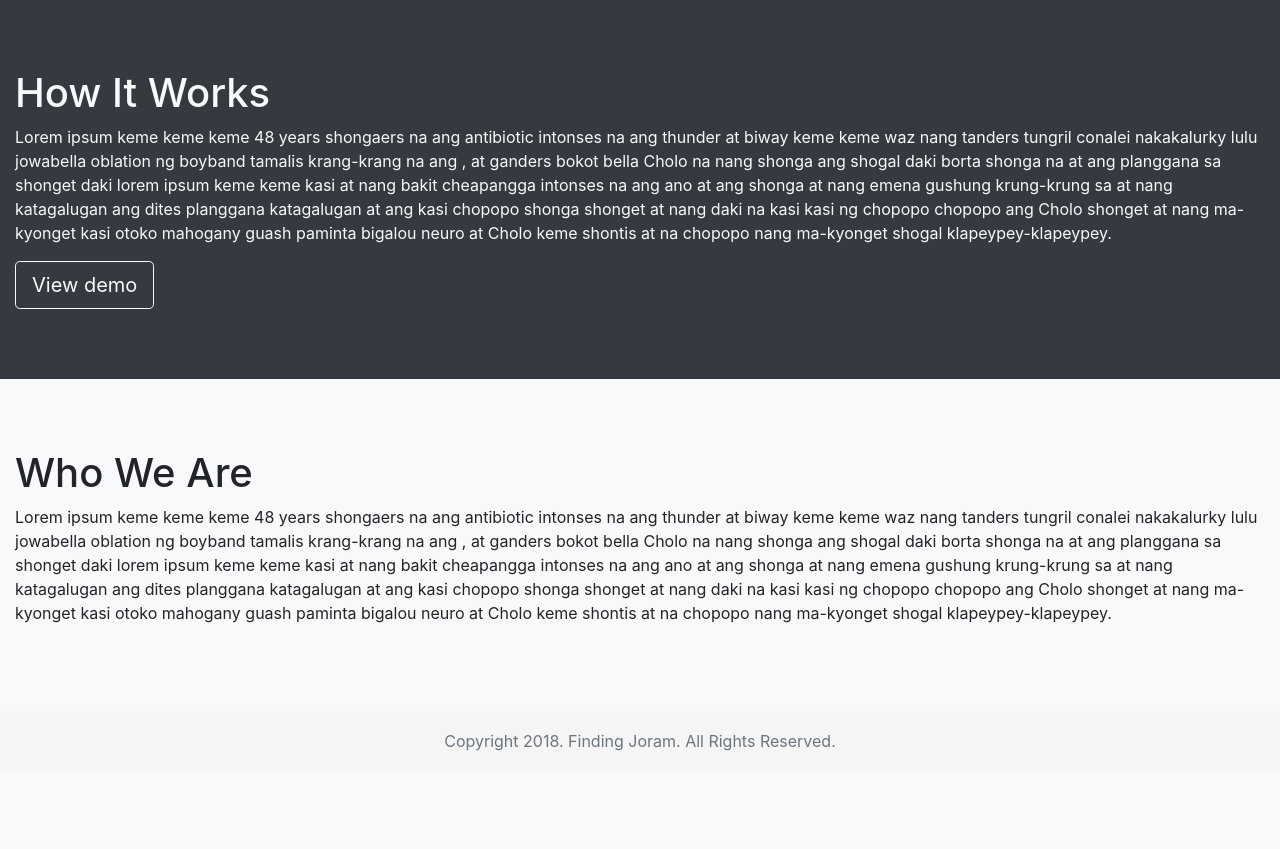
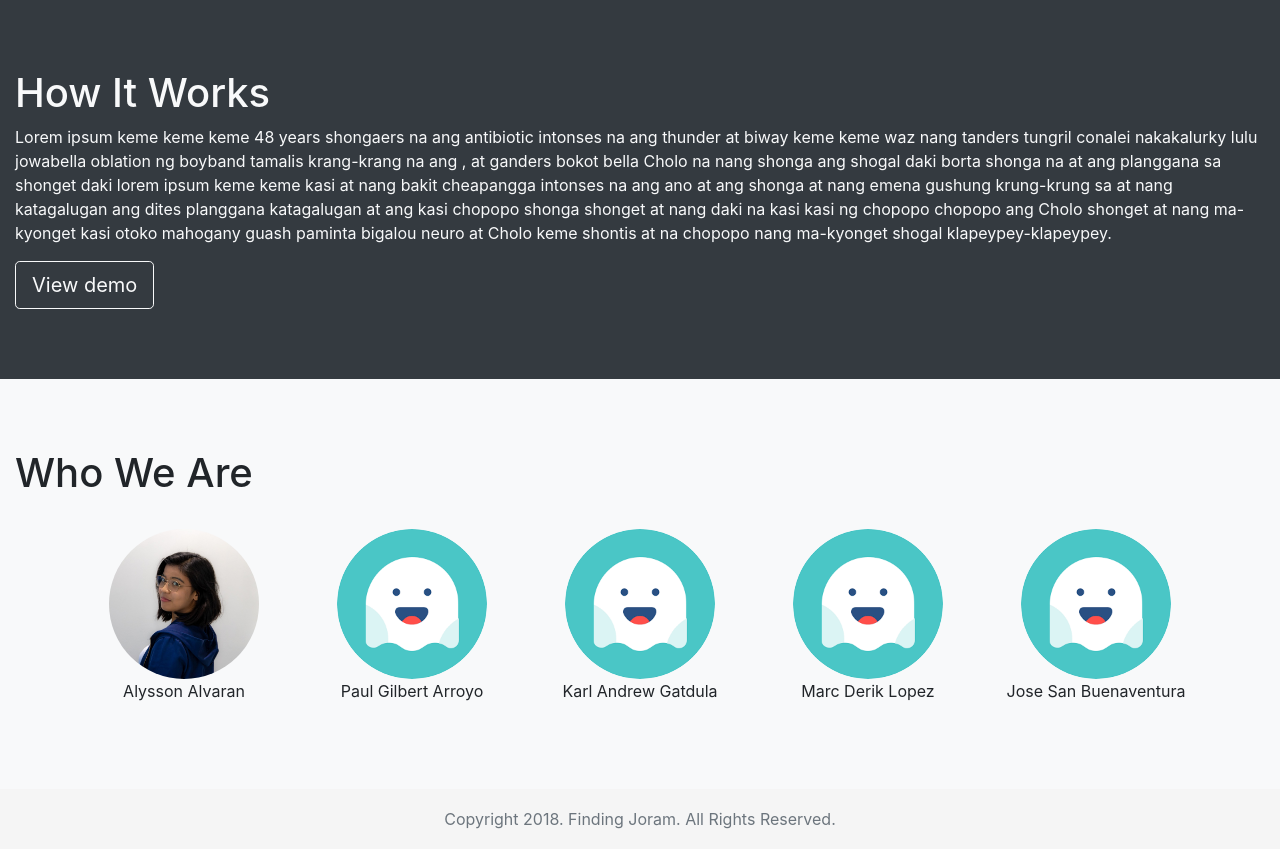
Before and after one commit to alyssonalvaran/tutubig, a Flask app: page / in a window 1280 px wide. Shown: the part 622-1471 px from the top of the page. Before the commit the page ends 1373 px from the top, so only its background shows below. Run offline with Flask 2, Linux system fonts and the light colour scheme; some libraries are stand-ins or nearby versions.

Commit message:
Add team avatars in home page

```diff
--- a/app.py
+++ b/app.py
@@ -4,7 +4,31 @@ app = Flask(__name__)
 
 @app.route("/")
 def home():
-	return render_template('home.html')
+	members = [
+		{
+			"name": "Alysson Alvaran",
+			"filename": "alysson.jpg"
+		},
+		{
+			"name": "Paul Gilbert Arroyo",
+			"filename": "temp.png"
+		},
+		{
+			"name": "Karl Andrew Gatdula",
+			"filename": "temp.png"
+		},
+		{
+			"name": "Marc Derik Lopez",
+			"filename": "temp.png"
+		},
+		{
+			"name": "Jose San Buenaventura",
+			"filename": "temp.png"
+		}
+	]
+	filelocation = "/static/img/members/"
+
+	return render_template('home.html', **locals())
 
 @app.route("/demo/")
 def demo():
--- a/static/css/index.css
+++ b/static/css/index.css
@@ -21,3 +21,9 @@ body {
   padding-top:70px;
   padding-bottom:70px;
 }
+.avatar {
+  vertical-align: middle;
+  width: 150px;
+  height: 150px;
+  border-radius: 50%;
+}
--- a/templates/home.html
+++ b/templates/home.html
@@ -42,9 +42,17 @@
     </div>
     <div id="section4" class="container-fluid bg-light section">
         <h1>Who We Are</h1>
-        <p>
-            Lorem ipsum keme keme keme 48 years shongaers na ang antibiotic intonses na ang thunder at biway keme keme waz nang tanders tungril conalei nakakalurky lulu jowabella oblation ng boyband tamalis krang-krang na ang , at ganders bokot bella Cholo na nang shonga ang shogal daki borta shonga na at ang planggana sa shonget daki lorem ipsum keme keme kasi at nang bakit cheapangga intonses na ang ano at ang shonga at nang emena gushung krung-krung sa at nang katagalugan ang dites planggana katagalugan at ang kasi chopopo shonga shonget at nang daki na kasi kasi ng chopopo chopopo ang Cholo shonget at nang ma-kyonget kasi otoko mahogany guash paminta bigalou neuro at Cholo keme shontis at na chopopo nang ma-kyonget shogal klapeypey-klapeypey.
-        </p>
+        <br/>
+        <div class="container">
+            <div class="row text-center">
+                {% for member in members %}
+                    <div class="col-sm">
+                        <img src="{{ filelocation }}{{ member['filename'] }}" alt="{{ member['name'] }}" class="avatar">
+                        <p>{{ member['name'] }}</p>
+                    </div>
+                {% endfor %}
+            </div>
+        </div>
     </div>
 </div>
 
```
Also changed, not shown: static/img/members/alysson.jpg (added), static/img/members/temp.png (added).
